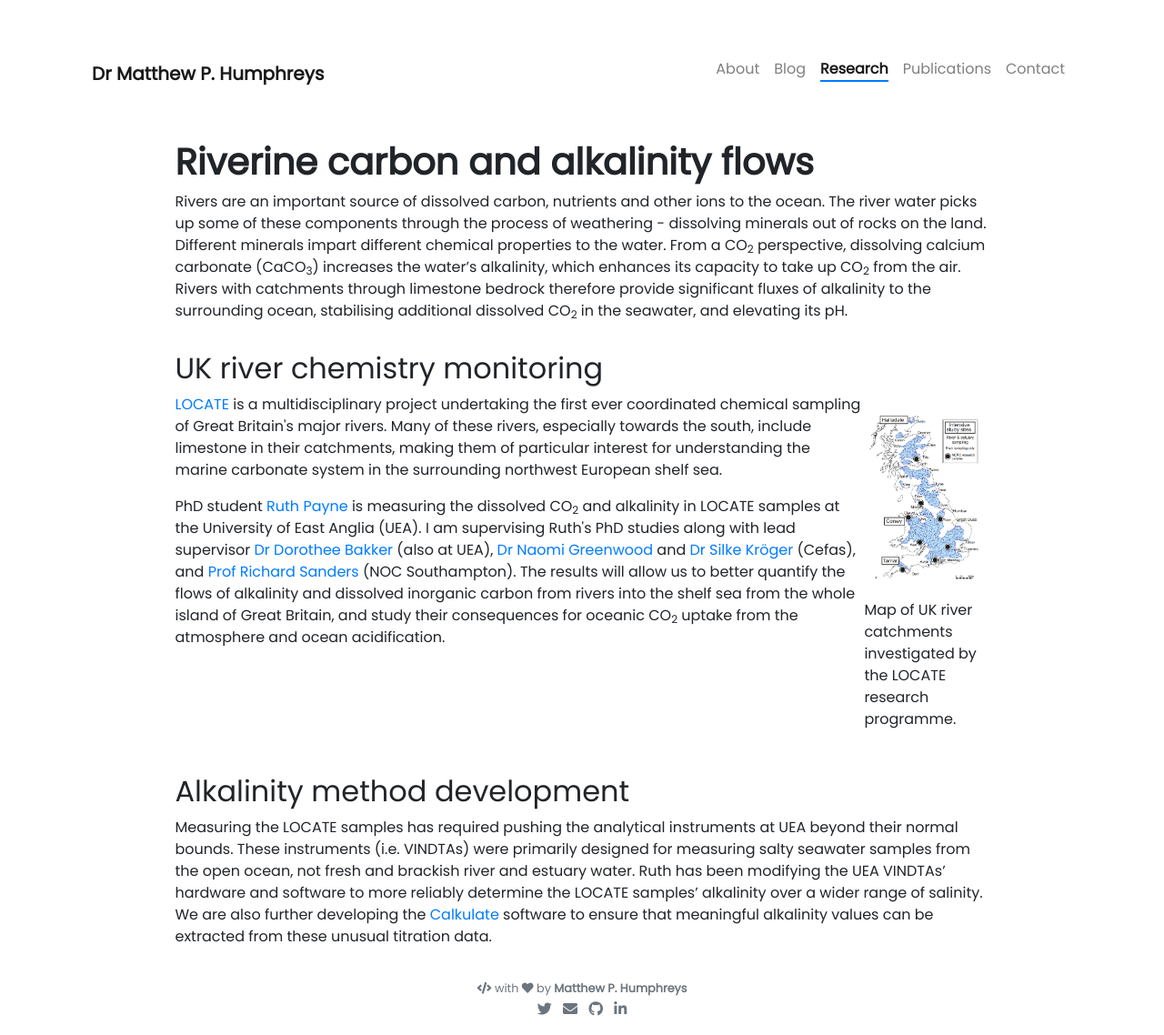
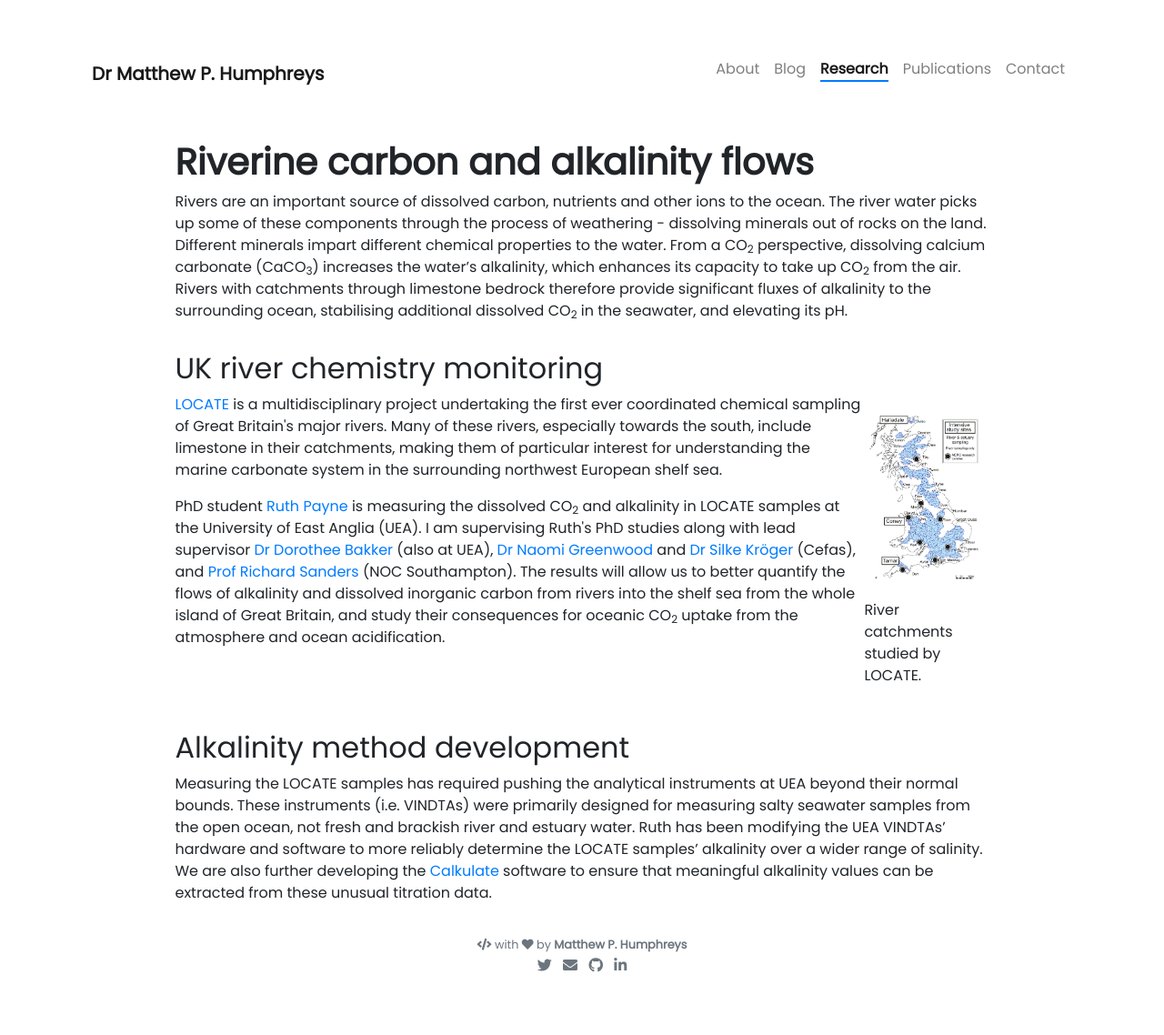
Before and after one commit to mvdh7/mvdh7.github.io, a Jekyll site: the page built from _projects/350-locate.md, in a window 1280 px wide. Shown: the whole page at 91% size. Built offline with Jekyll 4.4.1, drawn with Linux system fonts in a browser that asks for light colours; nearby versions of some CDN libraries; comment, search, counter and statistics services are not loaded; after the commit the page ends 1090 px from its top, so only the background shows below that.

Commit message:
No width, see what happens

```diff
--- a/_projects/350-locate.md
+++ b/_projects/350-locate.md
@@ -22,9 +22,9 @@
 <p>PhD student <a href="https://people.uea.ac.uk/ruth_s_payne">Ruth Payne</a> is measuring the dissolved CO<sub>2</sub> and alkalinity in LOCATE samples at the University of East Anglia (UEA). I am supervising Ruth's PhD studies along with lead supervisor <a href="https://people.uea.ac.uk/d_bakker">Dr Dorothee Bakker</a> (also at UEA), <a href="https://people.uea.ac.uk/n_greenwood">Dr Naomi Greenwood</a> and <a href="https://www.cefas.co.uk/about-us/people/dr-silke-kroeger/">Dr Silke Kröger</a> (Cefas), and <a href="https://noc.ac.uk/people/rics">Prof Richard Sanders</a> (NOC Southampton). The results will allow us to better quantify the flows of alkalinity and dissolved inorganic carbon from rivers into the shelf sea from the whole island of Great Britain, and study their consequences for oceanic CO<sub>2</sub> uptake from the atmosphere and ocean acidification.</p>
 </div>
 
-<figure width="30%">
+<figure>
 <img src="https://raw.githubusercontent.com/mvdh7/mvdh7.github.io/master/images/locate.png" alt="Map of UK river catchments investigated by the LOCATE research programme." />
-<figcaption>Map of UK river catchments investigated by the LOCATE research programme.</figcaption>
+<figcaption>River catchments studied by LOCATE.</figcaption>
 </figure>
 
 </div>
```
